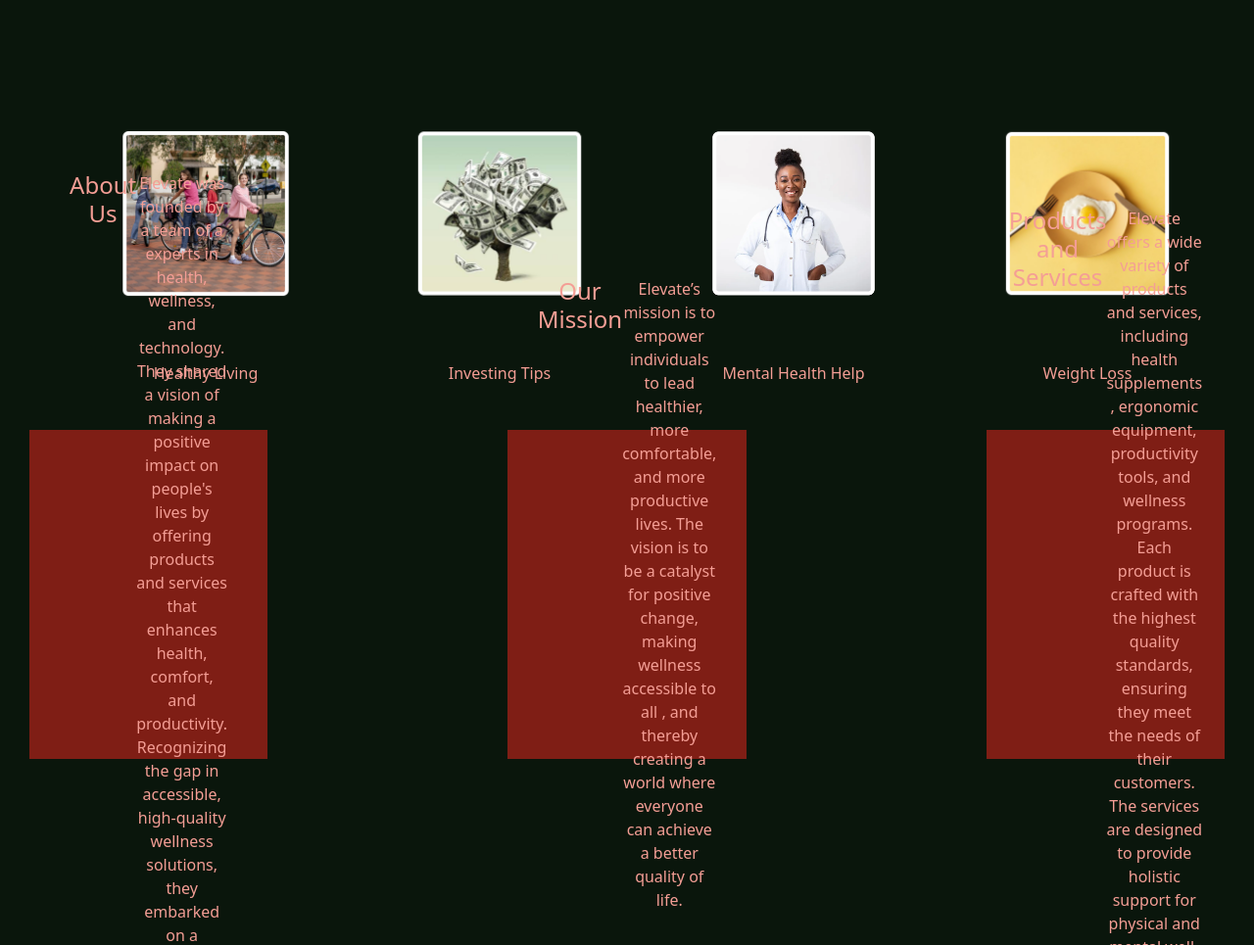
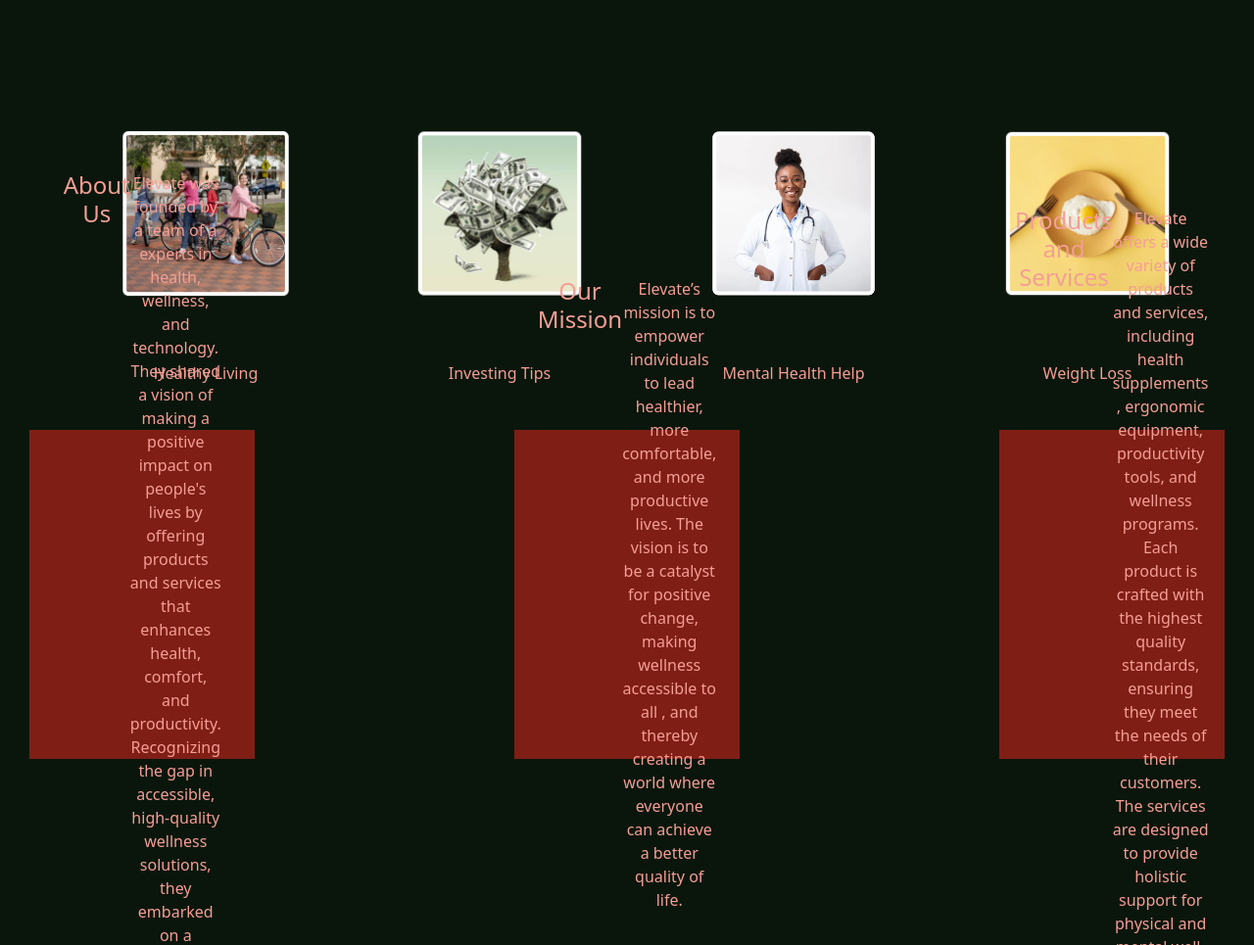
Before and after one commit to WestMecCoding/WBLA-12PM-INFINITY, a plain HTML site: page index.html in a window 1280 px wide. Shown: the part 2299-3264 px from the top of the page at 98% size. Drawn offline with nearby package versions, Linux system fonts and the light colour scheme.

Commit message:
Update index.html

```diff
--- a/index.html
+++ b/index.html
@@ -166,7 +166,7 @@
     }
 
     #box {
-      padding: 50px;
+      padding: 55px;
       color: #F49E95;
       /* align-items: center; */
       display:flex;
@@ -174,7 +174,7 @@
 
     .three-boxes {
       background-color: #7F1E15;
-      width: 19vw;
+      width: 18vw;
       height: 42vh;
       display: flex;
       align-items: center;
```
